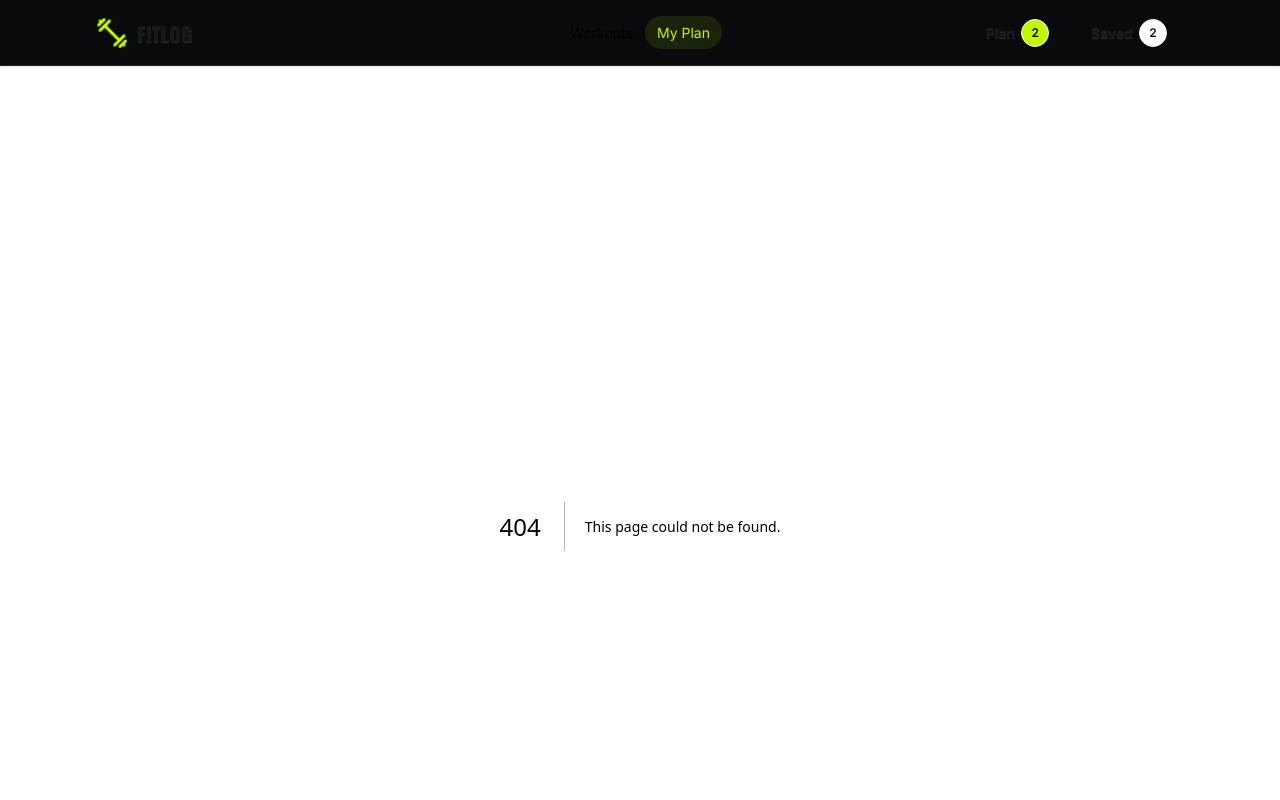
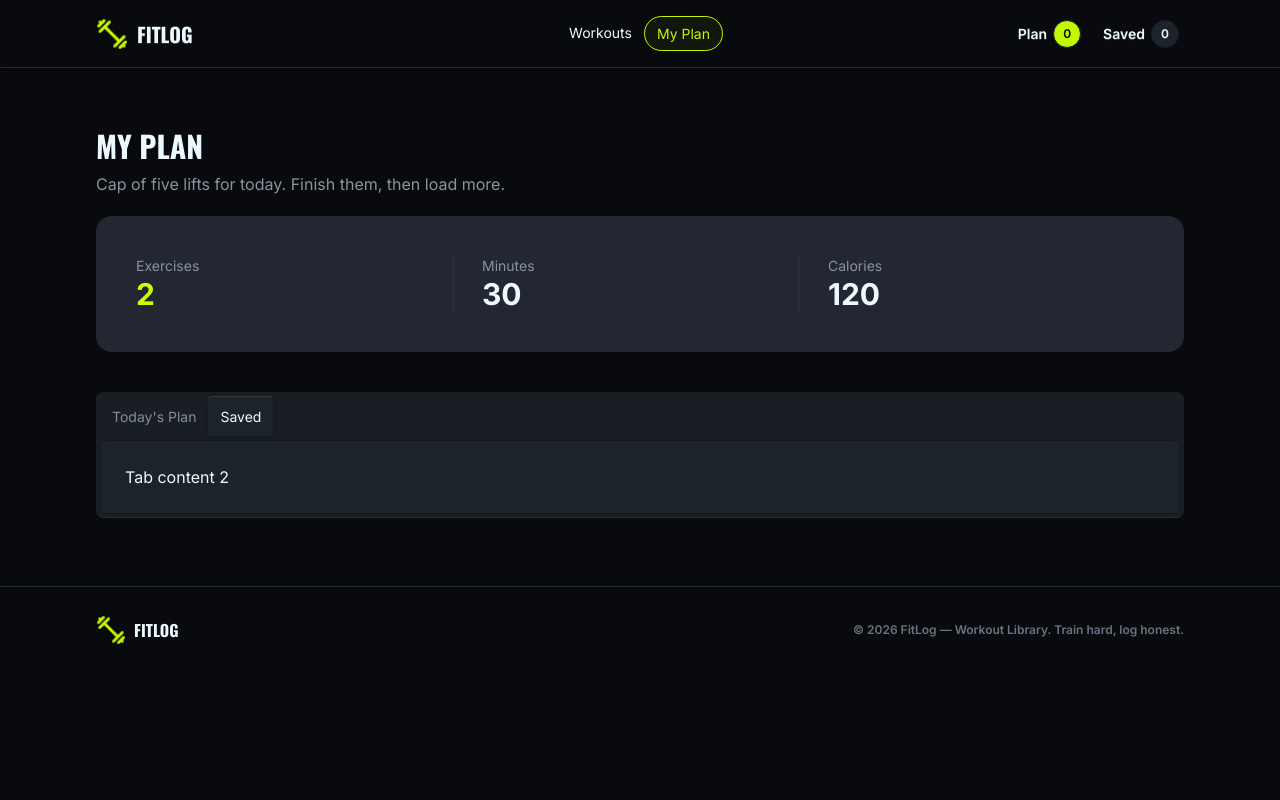
Before and after one commit to abirhj2010-TJ/b14-a6-fit-log, a Next.js app: page /my-plan in a window 1280 px wide. Before the commit this address had no page. Shown: the top 800 px of the page. Built offline with nearby package versions, Linux system fonts and the light colour scheme.

Commit message:
context and dynamic navbar badge done

```diff
--- a/src/app/fitLogs/[fitLogId]/page.tsx
+++ b/src/app/fitLogs/[fitLogId]/page.tsx
@@ -1,5 +1,5 @@
 import type { Workout } from "@/type/type";
-import FitLogDetailsCard from "@/components/shared/FitLogDetailsCard";
+import FitLogDetailsCard from "@/components/FitLogDetailsCard";
 
 type Props = {
   params: Promise<{
--- a/src/app/layout.tsx
+++ b/src/app/layout.tsx
@@ -1,9 +1,10 @@
 import type { Metadata } from "next";
-import {Inter, Oswald} from "next/font/google";
+import { Inter, Oswald } from "next/font/google";
 import "./globals.css";
 import { Bounce, ToastContainer } from "react-toastify";
 import Navbar from "@/components/shared/Navbar";
 import Footer from "@/components/shared/Footer";
+import FitLogProvider from "@/context/FitLogContext";
 
 const oswald = Oswald({
   variable: "--font-oswald",
@@ -15,7 +16,6 @@ const inter = Inter({
   variable: "--font-inter",
 });
 
-
 export const metadata: Metadata = {
   title: "Create Next App",
   description: "Generated by create next app",
@@ -25,10 +25,12 @@ export default function RootLayout({ children }: LayoutProps<"/">) {
   return (
     <html
       lang="en"
+      data-theme = "dark"
       data-scroll-behavior="smooth"
       className={`${inter.variable} ${oswald.variable} h-full antialiased`}
     >
       <body className="min-h-full flex flex-col bg-[#090A0D] container mx-auto">
+        <FitLogProvider>
           <Navbar></Navbar>
 
           {children}
@@ -37,7 +39,7 @@ export default function RootLayout({ children }: LayoutProps<"/">) {
 
           <ToastContainer
             position="top-right"
-          autoClose={5000}
+            autoClose={3000}
             hideProgressBar={false}
             newestOnTop={false}
             closeOnClick={false}
@@ -48,6 +50,7 @@ export default function RootLayout({ children }: LayoutProps<"/">) {
             theme="dark"
             transition={Bounce}
           />
+        </FitLogProvider>
       </body>
     </html>
   );
--- /dev/null
+++ b/src/app/my-plan/page.tsx
@@ -0,0 +1,59 @@
+import React from "react";
+
+const MyPlan = () => {
+  return (
+    <div className="my-7 px-4 md:px-8 lg:px-16 xl:px-24">
+      <h2 className="font-heading uppercase font-bold font text-xl md:text-2xl lg:text-3xl mb-2">
+        my plan
+      </h2>
+      <p className="text-[#8A92A0] text-sm md:text-base mb-5">
+        Cap of five lifts for today. Finish them, then load more.
+      </p>
+      <div className="flex items-center bg-[#232732] p-5 md:p-8 lg:p-10 rounded-2xl text-sm md:text-md gap-4 md:gap-5 lg:gap-7">
+        <div className="border-[#2a2e3b] border-r-2 flex-1">
+          <h3 className="text-[#8A92A0]">Exercises</h3>
+          <span className="text-[#CCFF00] font-bold text-xl md:text-2xl lg:text-3xl">
+            2
+          </span>
+        </div>
+        <div className="border-[#2a2e3b] border-r-2 flex-1">
+          <h3 className="text-[#8A92A0]">Minutes</h3>
+          <span className="font-bold text-xl md:text-2xl lg:text-3xl">30</span>
+        </div>
+        <div className=" flex-1">
+          <h3 className="text-[#8A92A0]">Calories</h3>
+          <span className="text-xl md:text-2xl lg:text-3xl font-bold">120</span>
+        </div>
+      </div>
+
+      <div className="my-10">
+
+        <div className="tabs tabs-box">
+          <input
+            type="radio"
+            name="my_tabs_6"
+            className="tab"
+            aria-label="Today&apos;s Plan"
+          />
+          <div className="tab-content border-base-300 p-6">
+            Tab content 1
+          </div>
+
+          <input
+            type="radio"
+            name="my_tabs_6"
+            className="tab"
+            aria-label="Saved"
+            defaultChecked
+          />
+          <div className="tab-content bg-base-100 border-base-300 p-6">
+            Tab content 2
+          </div>
+
+        </div>
+      </div>
+    </div>
+  );
+};
+
+export default MyPlan;
--- a/src/components/shared/FitLogDetailsCard.tsx
+++ b/src/components/FitLogDetailsCard.tsx
@@ -1,12 +1,17 @@
 import Image from "next/image";
-import { FaBookmark, FaCalendarPlus } from "react-icons/fa";
+// import { FaBookmark, FaCalendarPlus } from "react-icons/fa";
 import type { Workout } from "@/type/type";
+import FitLogDetailsCardButton from "./FitLogDetailsCardButton";
+// import { useContext } from "react";
+// import { FitLogContext } from "@/context/FitLogContext";
 
 type FitLogDetailsCardProps = {
   fitLog: Workout;
 };
 
 const FitLogDetailsCard = ({ fitLog }: FitLogDetailsCardProps) => {
+
+
   return (
     <div className="grid grid-cols-1 lg:grid-cols-2 gap-6 lg:gap-8 xl:gap-10 ">
       <div>
@@ -19,8 +24,8 @@ const FitLogDetailsCard = ({ fitLog }: FitLogDetailsCardProps) => {
             w-full
             h-80
             sm:h-100
-            md:h-125
-            lg:h-130
+            md:h-140
+            lg:h-170
             object-cover
             rounded-2xl
           "
@@ -126,46 +131,8 @@ const FitLogDetailsCard = ({ fitLog }: FitLogDetailsCardProps) => {
           </ol>
         </div>
 
-        <div className="flex flex-col sm:flex-row gap-3 mt-7">
-          <button
-            className="
-            btn
-            w-full
-            sm:flex-1
-          bg-[#C2F800]
-          hover:bg-[#C2F800]
-          text-black
-            border-0
-            rounded-xl
-            font-semibold
-            text-xs
-            sm:text-sm
-            "
-          >
-            <FaCalendarPlus />
-            Add to today&apos;s plan
-          </button>
-
-          <button
-            className="
-            btn
-            w-full
-            sm:flex-1
-            bg-transparent
-          hover:bg-[#C2F800]/10
-          text-white
-            border
-          border-gray-700
-          hover:border-[#C2F800]
-            rounded-xl
-            font-medium
-            text-xs
-            sm:text-sm
-    "
-          >
-            <FaBookmark />
-            Save for later
-          </button>
+        <div className="mt-7">
+          <FitLogDetailsCardButton fitLog = {fitLog}></FitLogDetailsCardButton>
         </div>
       </div>
     </div>
--- /dev/null
+++ b/src/components/FitLogDetailsCardButton.tsx
@@ -0,0 +1,82 @@
+"use client";
+import { FitLogContext } from "@/context/FitLogContext";
+import { Workout } from "@/type/type";
+import { useContext } from "react";
+import { FaBookmark, FaCalendarPlus } from "react-icons/fa";
+import { toast } from "react-toastify";
+
+const FitLogDetailsCardButton = ({ fitLog }: { fitLog: Workout }) => {
+  const { plan, setPlan, saved, setSaved } = useContext(FitLogContext);
+
+  const handlePlan = () => {
+    const alreadyAdded = plan.some((item) => item.id === fitLog.id);
+
+    if (alreadyAdded) {
+      toast.error("Already added to Plan");
+      return;
+    }
+
+    setPlan((prev) => [...prev, fitLog]);
+    toast.success("Added to Plan");
+  };
+
+  const handleSaved = () => {
+    const alreadySaved = saved.some((item) => item.id === fitLog.id);
+
+    if (alreadySaved) {
+      toast.error("Already saved");
+      return;
+    }
+
+    setSaved((prev) => [...prev, fitLog]);
+    toast.success("Saved");
+  };
+
+  return (
+    <div className="w-full flex flex-col sm:flex-row gap-3">
+      <button
+        onClick={handlePlan}
+        className="
+                        btn
+                        w-full
+                        sm:flex-1
+                      bg-[#C2F800]
+                      hover:bg-[#C2F800]
+                      text-black
+                        border-0
+                        rounded-xl
+                        font-semibold
+                        text-xs
+                        sm:text-sm
+                        "
+      >
+        <FaCalendarPlus />
+        Add to today&apos;s plan
+      </button>
+
+      <button
+      onClick={handleSaved}
+        className="
+                        btn
+                        w-full
+                        sm:flex-1
+                        bg-transparent
+                      hover:bg-[#C2F800]/10
+                      text-white
+                        border
+                      border-gray-700
+                      hover:border-[#C2F800]
+                        rounded-xl
+                        font-medium
+                        text-xs
+                        sm:text-sm
+                "
+      >
+        <FaBookmark />
+        Save for later
+      </button>
+    </div>
+  );
+};
+
+export default FitLogDetailsCardButton;
--- a/src/components/HomePage/Fitlogs.tsx
+++ b/src/components/HomePage/Fitlogs.tsx
@@ -1,6 +1,6 @@
 import { Workout } from "@/type/type";
 import React from "react";
-import FitlogsCard from "../shared/FitlogsCard";
+import FitlogsCard from "../FitlogsCard";
 
 const getFitLogs = async () => {
   const res = await fetch("https://api.abcz.workers.dev/api/fitlog");
--- /dev/null
+++ b/src/components/shared/NavBadge.tsx
@@ -0,0 +1,80 @@
+'use client';
+import { FitLogContext } from "@/context/FitLogContext";
+import Link from "next/link";
+import { useContext } from "react";
+
+
+const NavBadge = () => {
+
+    const {plan, saved} = useContext(FitLogContext);
+
+  return (
+    <div className="flex gap-1 sm:gap-2">
+      <Link
+        href="/my-plan"
+        className="
+            btn btn-ghost
+            rounded-full
+            btn-xs
+            sm:btn-sm
+            md:btn-md
+            px-2
+            text-[10px]
+            sm:text-xs
+            md:text-sm
+          "
+      >
+        <span>Plan</span>
+
+        <div
+          className="
+              badge
+              rounded-full
+              w-5 h-5
+              sm:w-6 sm:h-6
+              md:w-7 md:h-7
+              bg-[#C2F800]
+              text-black
+              text-[10px]
+              sm:text-xs
+            "
+        >
+          {plan.length}
+        </div>
+      </Link>
+
+      <Link
+        href="/my-plan"
+        className="
+            btn btn-ghost
+            rounded-full
+            btn-xs
+            sm:btn-sm
+            md:btn-md
+            px-1
+            text-[10px]
+            sm:text-xs
+            md:text-sm
+          "
+      >
+        <span>Saved</span>
+
+        <div
+          className="
+              badge
+              rounded-full
+              w-5 h-5
+              sm:w-6 sm:h-6
+              md:w-7 md:h-7
+              text-[10px]
+              sm:text-xs
+            "
+        >
+          {saved.length}
+        </div>
+      </Link>
+    </div>
+  );
+};
+
+export default NavBadge;
--- a/src/components/shared/NavLink.tsx
+++ b/src/components/shared/NavLink.tsx
@@ -10,14 +10,14 @@ const NavLink = () => {
     <>
       <li>
         <Link
-          className={`${pathname === "/" ? "active text-[#C2F800] bg-[#C2F800]/10 " : " hover:bg-[#C2F800]/10"} rounded-full`}
+          className={`${pathname === "/" ? "active text-[#C2F800] bg-[#C2F800]/5 border border-[#C2F800] " : ""} rounded-full hover:bg-[#C2F800]/10`}
           href="/"
         >
           Workouts
         </Link>
       </li>
       <li>
-        <Link  className={`${pathname === "/my-plan" ? "active text-[#C2F800] bg-[#C2F800]/10" : " hover:bg-[#C2F800]/10"} rounded-full`} href={"/my-plan"}>My Plan</Link>
+        <Link className={`${pathname === "/my-plan" ? "active text-[#C2F800] bg-[#C2F800]/5 border border-[#C2F800] " : ""} rounded-full hover:bg-[#C2F800]/10`} href={"/my-plan"}>My Plan</Link>
       </li>
     </>
   );
--- a/src/components/shared/Navbar.tsx
+++ b/src/components/shared/Navbar.tsx
@@ -2,6 +2,7 @@ import Link from "next/link";
 import Image from "next/image";
 import NavLink from "./NavLink";
 import '../../app/globals.css'
+import NavBadge from "./NavBadge";
 
 const Navbar = () => {
   return (
@@ -14,7 +15,7 @@ const Navbar = () => {
         top-0
         bg-[#090A0D]
         z-50
-        mb-5 md:mb-8 lg:mb-15
+        mb-1 md:mb-5 lg:mb-8
         px-2 sm:px-4 md:px-8 lg:px-16 xl:px-24
       "
     >
@@ -89,78 +90,12 @@ const Navbar = () => {
 
       <div className="navbar-center hidden md:flex">
         <ul className="menu menu-horizontal px-1">
-          <NavLink />
+          <NavLink></NavLink>
         </ul>
       </div>
 
-      <div className="navbar-end gap-1 sm:gap-2">
-        <Link
-          href="/my-plan"
-          className="
-            btn btn-ghost
-            rounded-full
-            btn-xs
-            sm:btn-sm
-            md:btn-md
-            px-2
-            sm:px-3
-            md:px-4
-            text-[11px]
-            sm:text-xs
-            md:text-sm
-          "
-        >
-          <span>Plan</span>
-
-          <div
-            className="
-              badge
-              rounded-full
-              w-5 h-5
-              sm:w-6 sm:h-6
-              md:w-7 md:h-7
-              bg-[#C2F800]
-              text-black
-              text-[10px]
-              sm:text-xs
-            "
-          >
-            2
-          </div>
-        </Link>
-
-        <Link
-          href="/my-plan"
-          className="
-            btn btn-ghost
-            rounded-full
-            btn-xs
-            sm:btn-sm
-            md:btn-md
-            px-2
-            sm:px-3
-            md:px-4
-            text-[10px]
-            sm:text-xs
-            md:text-sm
-          "
-        >
-          <span>Saved</span>
-
-          <div
-            className="
-              badge
-              rounded-full
-              w-5 h-5
-              sm:w-6 sm:h-6
-              md:w-7 md:h-7
-              text-[10px]
-              sm:text-xs
-            "
-          >
-            2
-          </div>
-        </Link>
+      <div className="navbar-end">
+        <NavBadge></NavBadge>
       </div>
     </div>
   );
--- /dev/null
+++ b/src/context/FitLogContext.tsx
@@ -0,0 +1,36 @@
+"use client";
+import { Workout } from "@/type/type";
+import { createContext, useState } from "react";
+
+interface FitLogContextType {
+  plan: Workout[];
+  setPlan: React.Dispatch<React.SetStateAction<Workout[]>>;
+  saved: Workout[];
+  setSaved: React.Dispatch<React.SetStateAction<Workout[]>>;
+}
+
+export const FitLogContext = createContext<FitLogContextType>({
+  plan: [],
+  setPlan: () => {},
+  saved: [],
+  setSaved: () => {},
+});
+
+const FitLogProvider = ({ children }: { children: React.ReactNode }) => {
+  const [plan, setPlan] = useState<Workout[]>([]);
+  const [saved, setSaved] = useState<Workout[]>([]);
+
+const sharedFitLog = {
+    plan,
+    setPlan,
+    saved,
+    setSaved,
+}
+
+
+  return <FitLogContext.Provider value={sharedFitLog}>
+    {children}
+  </FitLogContext.Provider>;
+};
+
+export default FitLogProvider;
```
Also changed, not shown: src/components/FitlogsCard.tsx (renamed from src/components/shared/FitlogsCard.tsx). Lines whose indentation alone changed are shown as unchanged.
